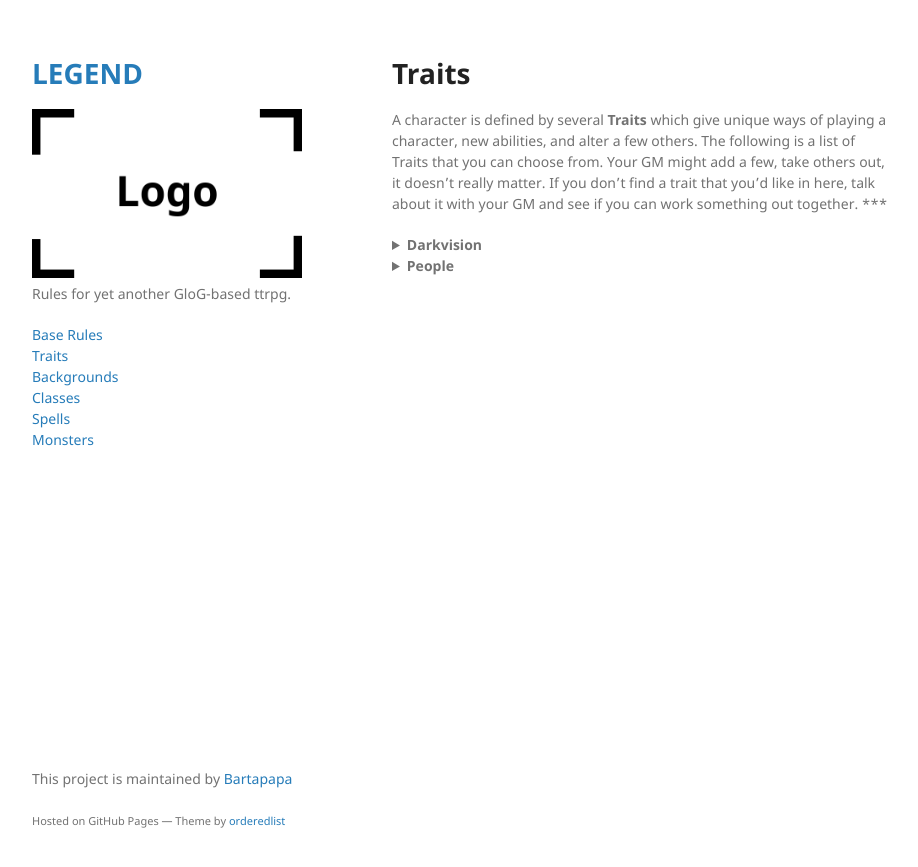
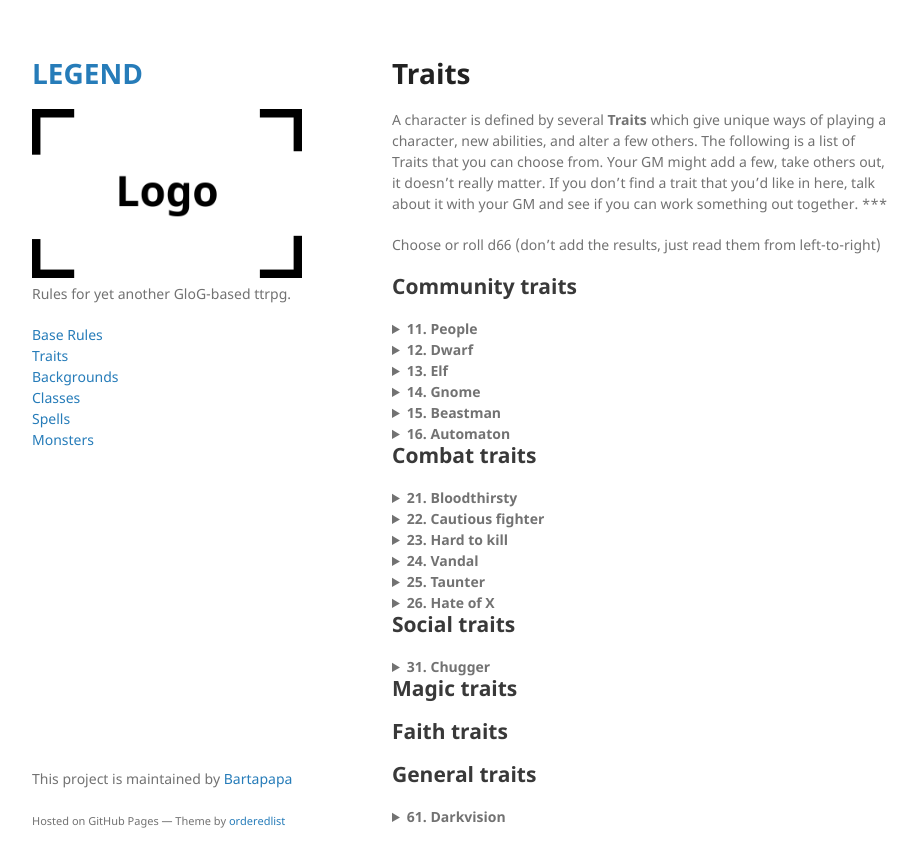
Before and after one commit to Bartapapa/legend, a Jekyll site: the page built from docs/pages/traits.md, in a window 1280 px wide. Shown: the top 867 px of the page, without its empty margins (178-1096 px from the left). Built offline with Jekyll 4.4.1, drawn with Linux system fonts in a browser that asks for light colours.

Commit message:
Update traits.md

```diff
--- a/docs/pages/traits.md
+++ b/docs/pages/traits.md
@@ -6,15 +6,107 @@ permalink: /traits/
 
 A character is defined by several <b>Traits</b> which give unique ways of playing a character, new abilities, and alter a few others. The following is a list of Traits that you can choose from. Your GM might add a few, take others out, it doesn't really matter. If you don't find a trait that you'd like in here, talk about it with your GM and see if you can work something out together.
 ***
+
+Choose or roll d66 (don't add the results, just read them from left-to-right)
+
+## Community traits
 <details markdown="1">
-<summary><b>Darkvision</b></summary>
-You can see clearly in low-lit areas. When an area is only lit by candlelight, starlight or similar, you can see as if the areas were well-lit. As long as there's at least one light in your vicinity, even total darkness is a low-lit area.
-</details>
-<details markdown="1">
-<summary><b>People</b></summary>
+<summary><b>11. People</b></summary>
 You actually belong to a race or sub-race of people. All the Traits you have are shared among these people. Describe a few defining aesthetic features. You have 1 <b>Friend</b> from this group of people, probably from where you come from. They'll help you out anytime if you meet them. In the outside world, you represent these people. Act accordingly.
 
-If you have a [Community] trait, you can acquire this for free.
+If you already have a [Community] trait, you can acquire this for free.
 
 Instead of a race, this can be an organization, clan, family or other form of group of people.
 </details>
+
+<details markdown="1">
+<summary><b>12. Dwarf</b></summary>
+You have a beard, which takes up an Inventory slot. You can shave it off, but it'll regrow to full after a week. You can braid up to 3 Valuables into your beard. For each Valuable you have braided into your beard, you have +1 HP.
+Bonus item: A helmet (Armor)
+
+Might or Lore +1, Wit -1.
+</details>
+
+<details markdown="1">
+<summary><b>13. Elf</b></summary>
+Whenever you're dirtied, humiliated, or otherwise shown in a less-than-ideal light, you take a Wound. These Wounds don't heal until you've taken care of where it comes from (cleaning up, regaining your pride, etc).
+All attributes +2.
+</details>
+
+<details markdown="1">
+<summary><b>14. Gnome</b></summary>
+Wit or Lore +1, Might -1.
+</details>
+
+<details markdown="1">
+<summary><b>15. Beastman</b></summary>
+You're an orc (pigman), a goblin (ratman) or a gnoll (dogman).
+Might or Grace +1, Lore -2.
+</details>
+
+<details markdown="1">
+<summary><b>16. Automaton</b></summary>
+Lore -1.
+</details>
+
+## Combat traits
+<details markdown="1">
+<summary><b>21. Bloodthirsty</b></summary>
+You love the smell of blood - yours or others. If you deal damage to an undamaged enemy, you heal 1 HP. If you're bathed in the mire of blood by the end of combat, heal all HP.
+Bonus item: Notched axe (medium melee)
+
++1 Grace.
+</details>
+
+<details markdown="1">
+<summary><b>22. Cautious fighter</b></summary>
+If you don't attack or cast a spell during a round of combat, your Armor is 5 (unless it was already higher).
+Bonus item: Iron shield
+</details>
+
+<details markdown="1">
+<summary><b>23. Hard to kill</b></summary>
+You aren't penalized by your current number of Wounds when you attempt to Stabilize.
+Bonus item: Toothmarked leather belt
+
++1 Might.
+</details>
+
+<details markdown="1">
+<summary><b>24. Vandal</b></summary>
+You deal maximum damage to unattended objects.
+Bonus item: Spiked leather straps
+</details>
+
+<details markdown="1">
+<summary><b>25. Taunter</b></summary>
+If you find a good, contextual insult to yell at your enemy during your turn ('good' defined by the other players, and GM, going 'ooooooooh') force a reaction roll with your Wit as penalty.
+
++1 Wit.
+</details>
+
+<details markdown="1">
+<summary><b>26. Hate of X</b></summary>
+When you get this trait, replace X by some kind of creature. Orcs. Humans. Dogs. Trees.
+If your target rsembles, even closely, the subject of your hate, you deal +2 damage to them.
+Bonus item: Trophy from a slain X.
+</details>
+
+## Social traits
+<details markdown="1">
+<summary><b>31. Chugger</b></summary>
+You make friends around drink. If you chug a pint in front of someone, you get a boon to your Reaction roll.
+Bonus item: Lucky tankard (if you drink booze from it, heal 1d6 HP)
+
+-1 Wit.
+</details>
+
+## Magic traits
+
+## Faith traits
+
+## General traits
+<details markdown="1">
+<summary><b>61. Darkvision</b></summary>
+You can see in the dark as if you had a torch in your hand.
+</details>
```
